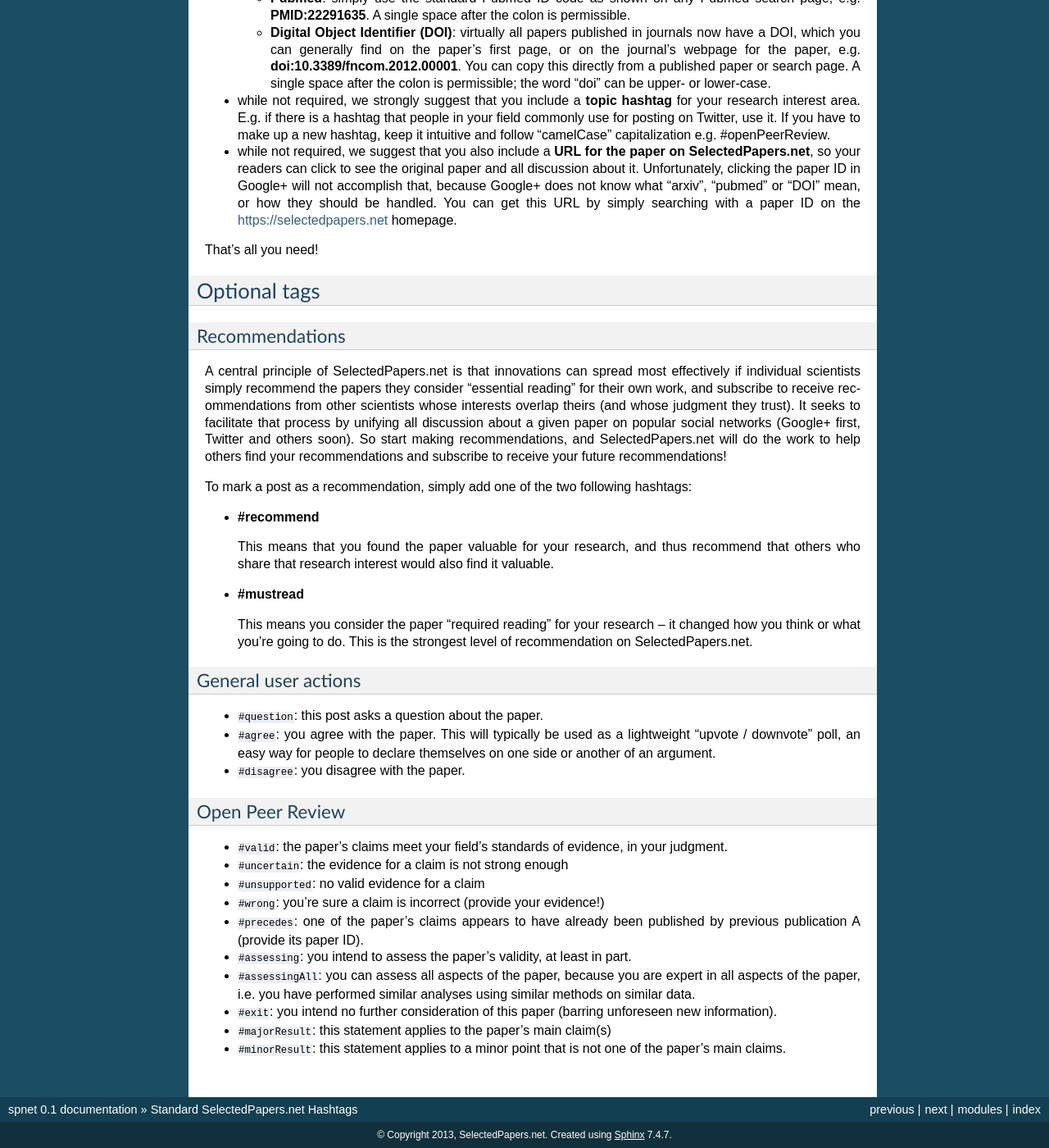
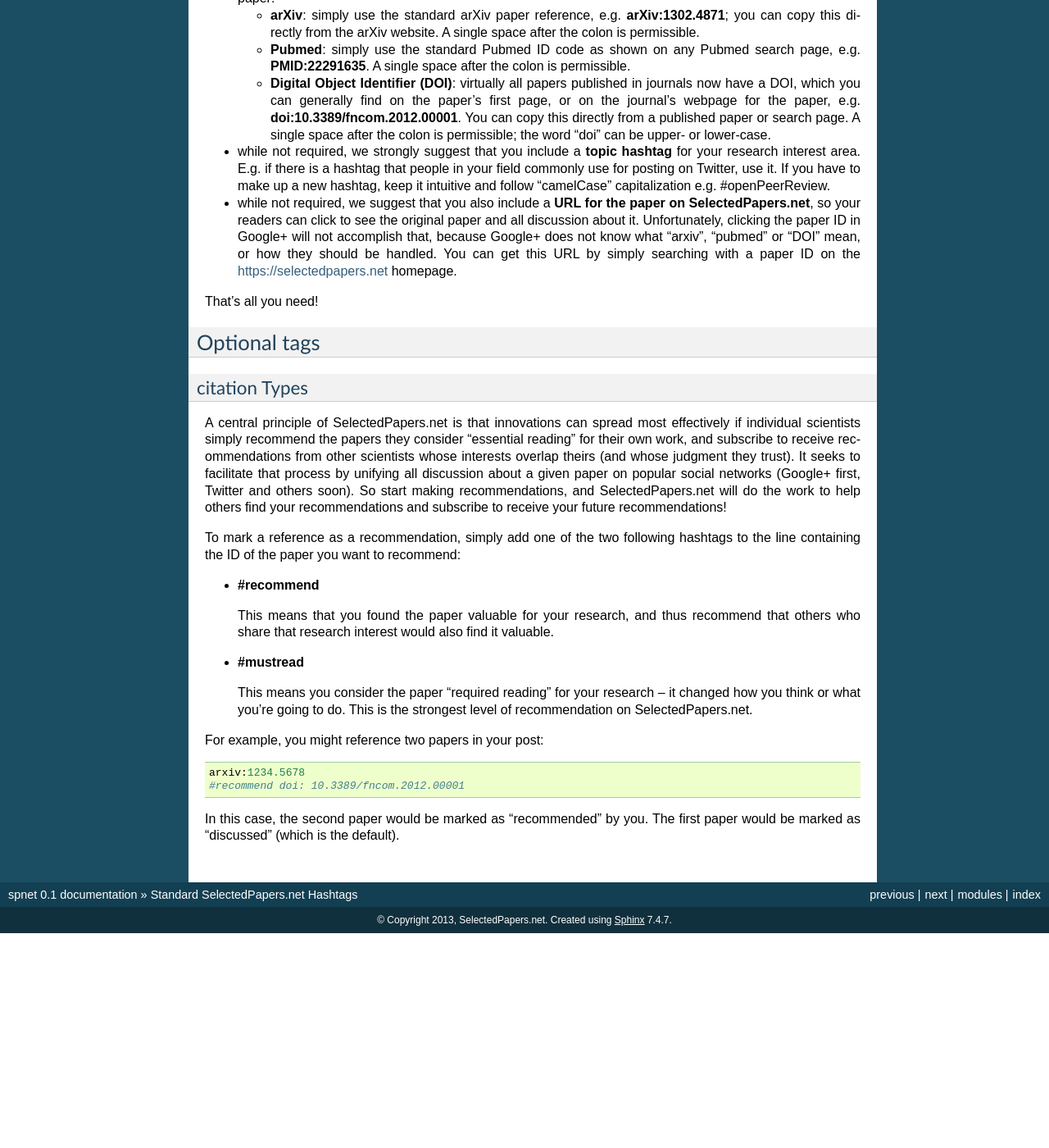
Before and after one commit to cjlee112/spnet, a Sphinx documentation site: the page built from doc/hashtags.rst, in a window 1280 px wide and 1400 px high, scrolled down 500 px. Shown: the whole window at 82% size. Built offline with Sphinx 7.4.7, drawn with Linux system fonts in a browser that asks for light colours; after the commit the page ends 1638 px from its top, so only the background shows below that; some of the changed text lies outside the part shown.

Commit message:
Documentation for new hashtag parsing.
Also refactor hashtag parsing code and remove
documentation for unsupported hashtags.

```diff
--- a/doc/hashtags.rst
+++ b/doc/hashtags.rst
@@ -27,7 +27,12 @@
 * **#spnetwork**  This marks your post for indexing by
   SelectedPapers.net.  This hashtag is required.
 
-* **an ID for the specific paper** you are discussing.
+* **an ID for each paper** you are discussing.
+  Each paper ID should appear on a separate line.
+  The first paper ID *after* the #spnetwork tag is
+  considered the *primary* reference for your post
+  (i.e., your post will be stored under that paper's
+  entry in the SelectedPapers.net database).
   The specific tag depends on the origin of the paper:
 
   * **arXiv**: simply use the standard arXiv paper
@@ -69,7 +74,7 @@
 Optional tags
 -------------
 
-Recommendations
+citation Types
 ...............
 
 A central principle of SelectedPapers.net is that innovations
@@ -85,8 +90,9 @@
 and SelectedPapers.net will do the work to help others find your
 recommendations and subscribe to receive your future recommendations!
 
-To mark a post as a recommendation, simply add one of the
-two following hashtags:
+To mark a reference as a recommendation, simply add one of the
+two following hashtags to the line containing the ID of the paper
+you want to recommend:
 
 * **#recommend**
 
@@ -100,39 +106,11 @@
   research -- it changed how you think or what you're going to do.
   This is the strongest level of recommendation on SelectedPapers.net.
 
-General user actions
-....................
+For example, you might reference two papers in your post::
 
-* ``#question``: this post asks a question about the paper.
-* ``#agree``: you agree with the paper.  This will
-  typically be used as a lightweight "upvote / downvote" poll,
-  an easy way for people to declare themselves on one side or
-  another of an argument.
-* ``#disagree``: you disagree with the paper.
+    arxiv:1234.5678
+    #recommend doi: 10.3389/fncom.2012.00001
 
-
-Open Peer Review
-................
-
-* ``#valid``: the paper's claims meet your field's standards of evidence,
-  in your judgment.
-* ``#uncertain``: the evidence for a claim is not strong enough
-* ``#unsupported``: no valid evidence for a claim
-* ``#wrong``: you're sure a claim is incorrect (provide your evidence!)
-
-* ``#precedes``: one of the paper's claims
-  appears to have already been published by previous publication A
-  (provide its paper ID).
-
-* ``#assessing``: you intend to assess the paper's validity,
-  at least in part.
-* ``#assessingAll``: you can assess all aspects of the paper,
-  because you are expert in all aspects of the paper, i.e.
-  you have performed similar analyses using similar methods on
-  similar data.
-* ``#exit``: you intend no further consideration
-  of this paper (barring unforeseen new information).
-
-* ``#majorResult``: this statement applies to the paper's main claim(s)
-* ``#minorResult``: this statement applies to a minor point that
-  is not one of the paper's main claims.
+In this case, the second paper would be marked as "recommended" by
+you.  The first paper would be marked as "discussed" (which is the
+default).
```
Also changed, not shown: 1 other file.
